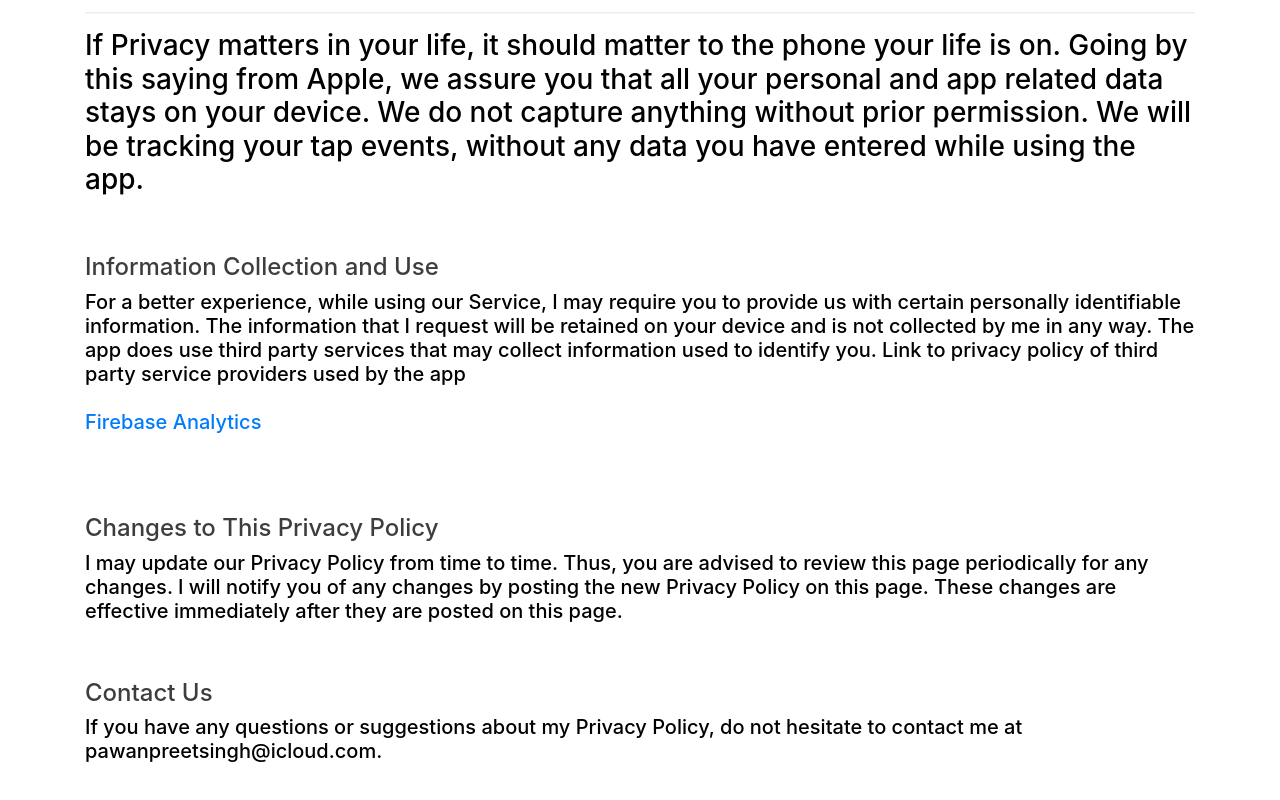
After one commit to pawan-preet/pawanpreet93.github.io, a PHP site: page /privacy.html in a window 1280 px wide. The commit adds this page. Run offline with PHP 8.4, Linux system fonts and the light colour scheme.

Commit message:
Privacy Policy Page

```diff
--- a/css/style.css
+++ b/css/style.css
@@ -19,6 +19,8 @@ body {
   --enum-name-color: #411FA2;
   --enum-value-color: #7446AB;
   --type-color: #c7caeb;
+  --page-heading-color: #3d3d3d;
+  --text-color: #000000;
 }
 
 
@@ -38,6 +40,8 @@ body {
     --enum-name-color: #ffd064;
     --enum-value-color: #c7caeb;
     --type-color: #c7caeb;
+    --page-heading-color: #f0f0f0;
+    --text-color: #fff;
   }
 
 }
@@ -98,6 +102,14 @@ pre {
     color: var(--enum-value-color);
 }
 
+.pageHeading {
+  color: var(--page-heading-color)
+}
+
+.pageText {
+  color: var(--text-color)
+}
+
 a {
   text-decoration: none;
 }
--- /dev/null
+++ b/privacy.html
@@ -0,0 +1,46 @@
+<!DOCTYPE html>
+<html lang="en" >
+<head>
+  <meta charset="UTF-8">
+  <title>Privacy Policy</title>
+    <link rel="stylesheet" href="https://stackpath.bootstrapcdn.com/bootstrap/4.1.1/css/bootstrap.min.css" integrity="sha384-WskhaSGFgHYWDcbwN70/dfYBj47jz9qbsMId/iRN3ewGhXQFZCSftd1LZCfmhktB" crossorigin="anonymous">
+    <link rel="stylesheet" href="css/style.css">
+</head>
+<body>
+<div class="container" id="mainDiv">
+    <div class="row">
+        <div class="col-12">
+
+            <h1 class="pageHeading"> Privacy Policy </h1>
+<hr>
+            <h3 class="pageText">
+                If Privacy matters in your life, it should matter to the phone your life is on. Going by this saying from Apple, we assure you that all your personal and app related data stays on your device. We do not capture anything without prior permission. We will be tracking your tap events, without any data you have entered while using the app.
+            </h3>
+                <br><br>
+                <h4 class="pageHeading">Information Collection and Use</h4>
+<h5 class="pageText">
+For a better experience, while using our Service, I may require you to provide us with certain personally identifiable information. The information that I request will be retained on your device and is not collected by me in any way.
+
+The app does use third party services that may collect information used to identify you.
+
+Link to privacy policy of third party service providers used by the app
+<br><br>
+<a href="https://firebase.google.com/policies/analytics">Firebase Analytics</a>
+            </h5>
+<br><br><br>
+            <h4 class="pageHeading"> Changes to This Privacy Policy</h4>
+
+<h5 class="pageText">I may update our Privacy Policy from time to time. Thus, you are advised to review this page periodically for any changes. I will notify you of any changes by posting the new Privacy Policy on this page. These changes are effective immediately after they are posted on this page.</h5>
+<br><br>
+<h4 class="pageHeading">Contact Us</h4>
+
+<h5 class="pageText">
+    If you have any questions or suggestions about my Privacy Policy, do not hesitate to contact me at pawanpreetsingh@icloud.com.
+    </h5>
+        </div>
+    </div>
+</div>
+
+<script  src="js/index.js"></script>
+</body>
+</html>
```
